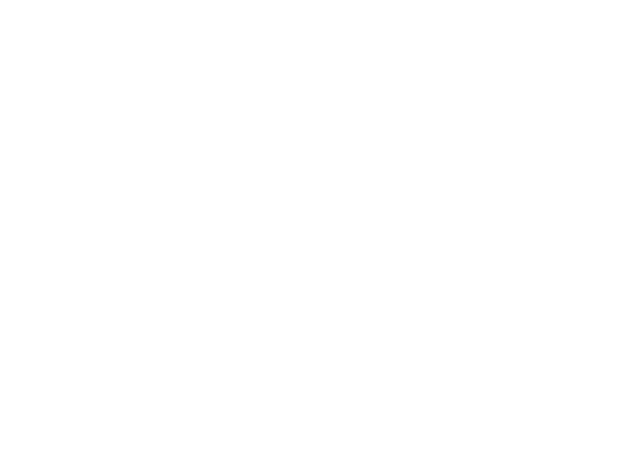
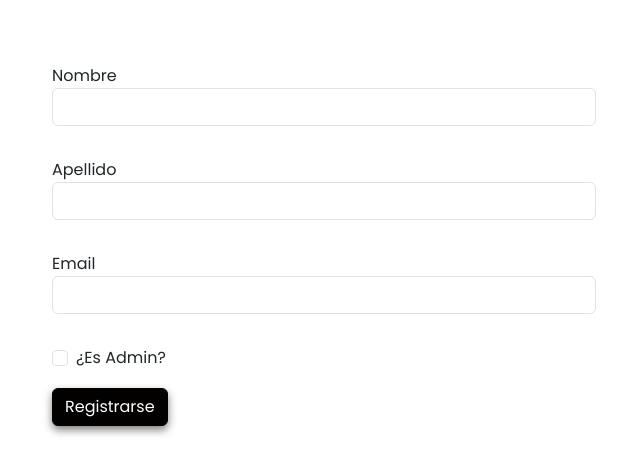
Before and after one commit to Gabsgt99/Proyecto-Final, a React (Create React App) app in the folder front/: page /registro in a window 1280 px wide. Before the commit this address had no page. Shown: the top 474 px of the page, without its empty margins (316-956 px from the left). Built offline with nearby package versions, Linux system fonts and the light colour scheme.

Commit message:
register page

```diff
--- a/front/src/App.jsx
+++ b/front/src/App.jsx
@@ -8,8 +8,7 @@
 import HedyLamarPage from "./pages/HedyLamarPage";
 import Cabina0Page from "./pages/Cabina0Page";
 import Cabina1Page from "./pages/Cabina1Page";
-import DashboardAdmin from "./pages/DashboardAdmin";
-import DashboardUser from "./pages/DashboardUser";
+import RegisterPage from "./pages/RegisterPage";
 
 
 
@@ -26,8 +25,7 @@
           <Route path='/salahedylamar' element={ <HedyLamarPage />} />
           <Route path='/cabina0' element={ <Cabina0Page />} />
           <Route path='/cabina1' element={ <Cabina1Page />} />
-          <Route path='/dashboardadmin' element={ <DashboardAdmin />} />
-          <Route path='/dashboard' element={ <DashboardUser />} />
+          <Route path='/registro' element={ <RegisterPage />} />
         </Routes>
     </Router>
   );
--- a/front/src/index.css
+++ b/front/src/index.css
@@ -28,6 +28,7 @@
 .btn-dark {
   background-color: black;
   color: white;
+
 }
 
 .btn-white {
@@ -47,3 +48,59 @@
 h1{
   color: #ff4702;
 }
+
+
+
+/* REGISTER PAGE */
+
+.modal {
+  position: fixed;
+  top: 0;
+  left: 0;
+  width: 100%;
+  height: 100%;
+  background-color: rgba(0, 0, 0, 0.5);;
+  display: flex;
+  align-items: center;
+  justify-content: center;
+}
+
+.modal-content {
+  background-color: #ffffff;
+  padding: 20px;
+  border-radius: 5px;
+  max-width: 400px;
+}
+
+.modal-header {
+  display: flex;
+  align-items: center;
+  justify-content: space-between;
+  margin-bottom: 10px;
+}
+
+.modal-title {
+  margin: 0;
+}
+
+.modal-body {
+  margin-bottom: 20px;
+}
+
+.close {
+  cursor: pointer;
+}
+
+.btn-register {
+
+  background-color: #020100;
+  color:#ffffff;
+  border-color: #020100;
+  box-shadow: 0 4px 8px rgba(0, 0, 0, 0.5)
+}
+
+.btn-register:hover {
+  background-color: #ffffff;
+  color: #020100;
+  box-shadow: 0 4px 8px rgba(0, 0, 0, 0.2)
+}
--- a/front/src/pages/DashboardAdmin.jsx
+++ /dev/null
@@ -1,11 +0,0 @@
-import React from 'react';
-
-
-
-function DashboardAdmin() {
-  return ( <>
-        admin
-          </> );
-};
-
-export default DashboardAdmin
--- a/front/src/pages/DashboardUser.jsx
+++ /dev/null
@@ -1,11 +0,0 @@
-import React from 'react';
-
-
-
-function DashboardUser() {
-  return ( <>
-        user
-          </> );
-};
-
-export default DashboardUser
--- /dev/null
+++ b/front/src/pages/RegisterPage.jsx
@@ -0,0 +1,128 @@
+import {React, useState} from 'react';
+
+
+
+function RegisterPage() {
+  const [formData, setFormData] = useState({
+    firstName: '',
+    lastName: '',
+    email: '',
+    isAdmin: false,
+  });
+
+  const [modalVisible, setModalVisible] = useState(false);
+  const [successMessage, setSuccessMessage] = useState('');
+
+  const handleChange = (event) => {
+    const { name, value, type, checked } = event.target;
+    const fieldValue = type === 'checkbox' ? checked : value;
+
+    setFormData((prevData) => ({
+      ...prevData,
+      [name]: fieldValue,
+    }));
+  };
+
+  const handleSubmit = (event) => {
+    event.preventDefault();
+
+    // Verificar si hay campos vacíos
+    const { firstName, lastName, email } = formData;
+    if (firstName.trim() === '' || lastName.trim() === '' || email.trim() === '') {
+      return;
+    }
+
+    // Aquí puedes realizar acciones con los datos del formulario, como enviarlos a un servidor
+    setSuccessMessage('Ha registrado correctamente al usuario');
+    setModalVisible(true);
+  };
+
+  const closeModal = () => {
+    setModalVisible(false);
+    setSuccessMessage('');
+  };
+
+  return (
+    <div className="container-fluid">
+      <div className="row justify-content-center">
+        <div className="col-md-6 mt-5 px-5 ">
+          <form onSubmit={handleSubmit} >
+            <div className="form-group py-3">
+              <label htmlFor="firstName">Nombre</label>
+              <input
+                type="text"
+                className="form-control"
+                id="firstName"
+                name="firstName"
+                value={formData.firstName}
+                onChange={handleChange}
+                required
+              />
+            </div>
+            <div className="form-group py-3">
+              <label htmlFor="lastName">Apellido</label>
+              <input
+                type="text"
+                className="form-control"
+                id="lastName"
+                name="lastName"
+                value={formData.lastName}
+                onChange={handleChange}
+                required
+              />
+            </div>
+            <div className="form-group py-3">
+              <label htmlFor="email">Email</label>
+              <input
+                type="email"
+                className="form-control"
+                id="email"
+                name="email"
+                value={formData.email}
+                onChange={handleChange}
+                required
+              />
+            </div>
+            <div className="form-group form-check py-3">
+              <input
+                type="checkbox"
+                className="form-check-input"
+                id="isAdmin"
+                name="isAdmin"
+                checked={formData.isAdmin}
+                onChange={handleChange}
+              />
+              <label className="form-check-label" htmlFor="isAdmin">
+                ¿Es Admin?
+              </label>
+            </div>
+            <button type="submit" className="btn btn-register">
+              Registrarse
+            </button>
+          </form>
+        </div>
+      </div>
+
+      {/* Modal de éxito */}
+      {modalVisible && (
+        <div className="modal" tabIndex="-1" role="dialog">
+          <div className="modal-dialog" role="document">
+            <div className="modal-content">
+              <div className="modal-header">
+                <h5 className="modal-title">Éxito</h5>
+                <button type="button" className="close" onClick={closeModal}>
+                  <span aria-hidden="true">&times;</span>
+                </button>
+              </div>
+              <div className="modal-body">
+                <p>{successMessage}</p>
+              </div>
+            </div>
+          </div>
+        </div>
+      )}
+    </div>
+  );
+}
+
+export default RegisterPage;
--- a/front/src/pages/ReunionPage.jsx
+++ b/front/src/pages/ReunionPage.jsx
@@ -3,6 +3,7 @@
 import dayGridPlugin from "@fullcalendar/daygrid";
 import timeGridPlugin from "@fullcalendar/timegrid";
 import interactionPlugin from "@fullcalendar/interaction";
+import room1 from "../Assets/ROOM1.png"
 
 
 
@@ -11,11 +12,25 @@
   return (
   <>
 
+<div className="container-fluid">
+
+<div className="row">
+  <div className="col-sm-6 col-lg-5 bg-success">
+    <img src={room1} className="room" alt="sala de reuniones" />
+  </div>
+
+
+
+
+  <div className="col-sm-6 col-lg-5">
   <Fullcalendar
   plugins={[dayGridPlugin,timeGridPlugin,interactionPlugin]}
   initialView={'dayGridMonth'}
   />
+  </div>
 
+    </div>
+    </div>
   </> );
 };
 
```
